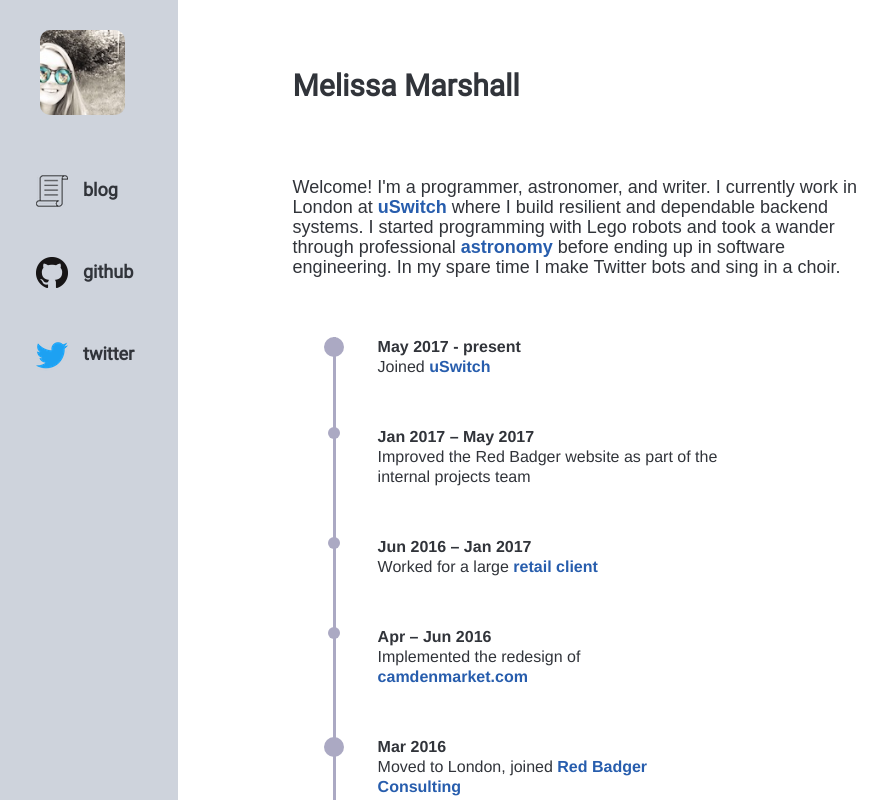
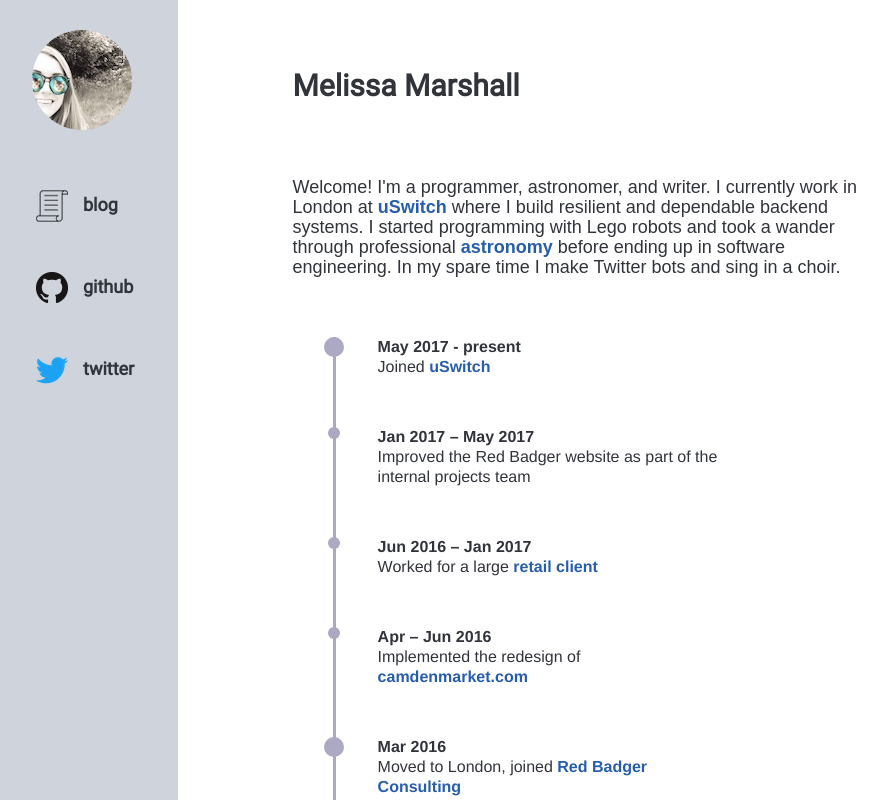
Before and after one commit to mveritym/super-duper-guacamole, a Vue app: page / in a window 1280 px wide. Shown: the top 800 px of the page, without its empty margins (14-901 px from the left). Built offline with nearby package versions, Linux system fonts and the light colour scheme; a web font is replaced by a local one.

Commit message:
Resizing image container to match actual image size, going back to circular frame

```diff
--- a/src/components/Navigation.vue
+++ b/src/components/Navigation.vue
@@ -127,9 +127,9 @@
     .navigation .picture {
       display: block;
       margin: 30px auto;
-      border-radius: 10px;
-      height: 85px;
-      width: 85px;
+      border-radius: 50px;
+      height: 100px;
+      width: 100px;
     }
   }
 
```
